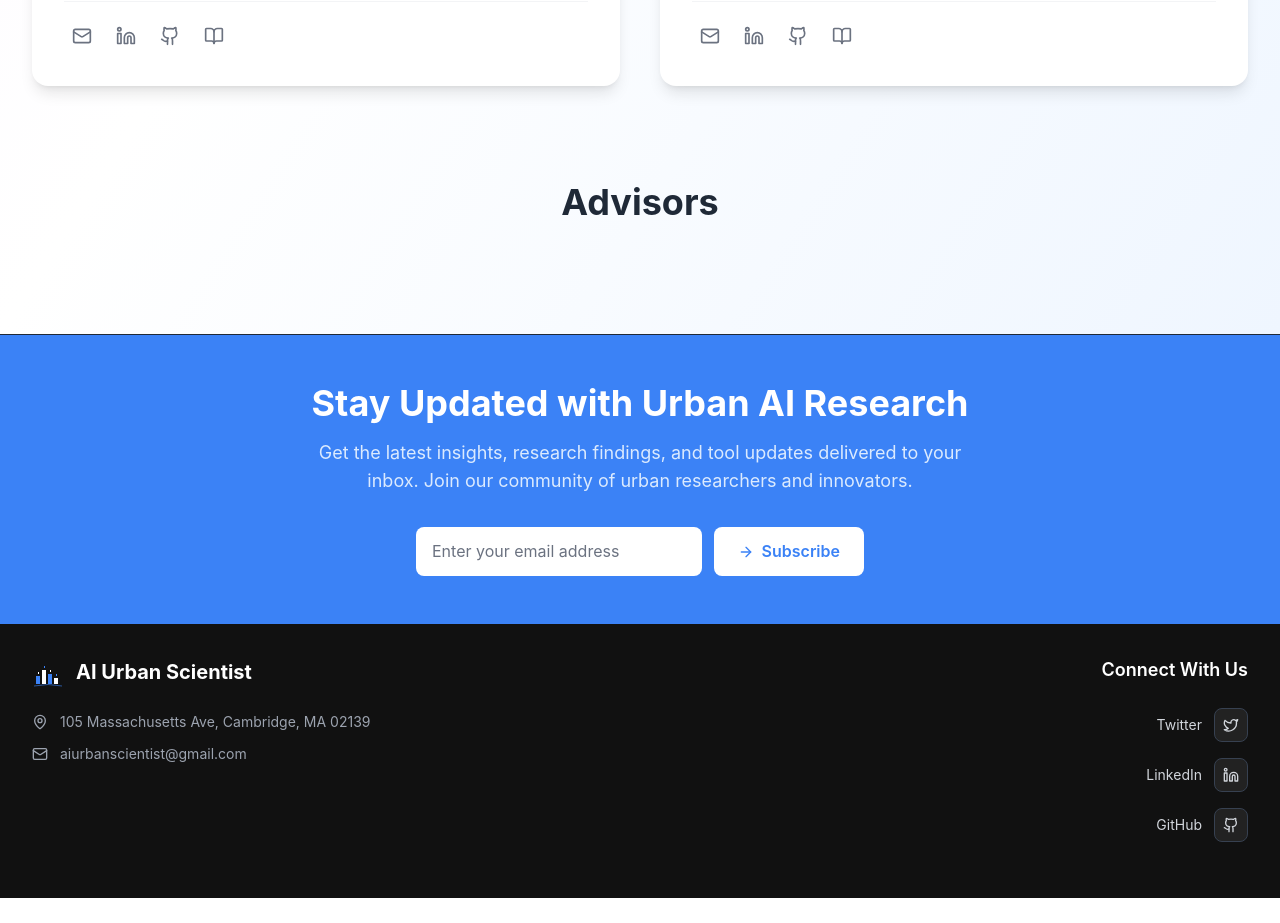
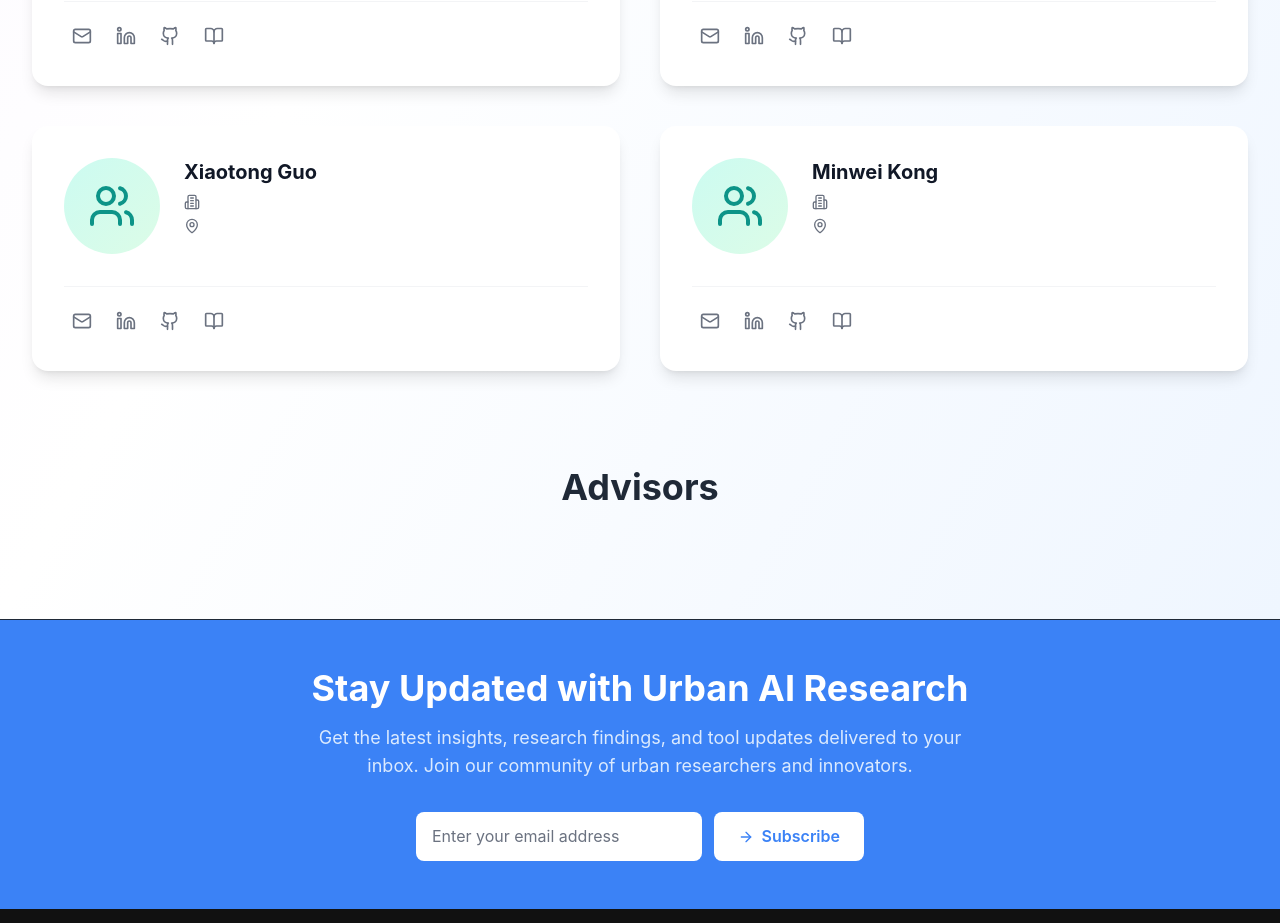
Before and after one commit to quao627/AI4UrbanScience, a React (Create React App) app in the folder ai-urban-scientist/: page /team in a window 1280 px wide. Shown: the part 1660-2583 px from the top of the page. Before the commit the page ends 2558 px from the top, so only its background shows below. Built offline with nearby package versions, Linux system fonts and the light colour scheme.

Commit message:
docs: update team

```diff
--- a/ai-urban-scientist/src/components/sections/Team.js
+++ b/ai-urban-scientist/src/components/sections/Team.js
@@ -126,6 +126,42 @@ const Team = () => {
       {
         id: 10,
         name: "Dingyi Zhuang",
+        role: "",
+        title: "",
+        institution: "",
+        location: "",
+        expertise: [],
+        bio: "",
+        achievements: [],
+        social: {
+          email: "#",
+          linkedin: "#",
+          github: "#",
+          scholar: "#",
+        },
+        image: "/api/placeholder/200/200",
+      },
+      {
+        id: 11,
+        name: "Xiaotong Guo",
+        role: "",
+        title: "",
+        institution: "",
+        location: "",
+        expertise: [],
+        bio: "",
+        achievements: [],
+        social: {
+          email: "#",
+          linkedin: "#",
+          github: "#",
+          scholar: "#",
+        },
+        image: "/api/placeholder/200/200",
+      },
+      {
+        id: 12,
+        name: "Minwei Kong",
         role: "",
         title: "",
         institution: "",
```
